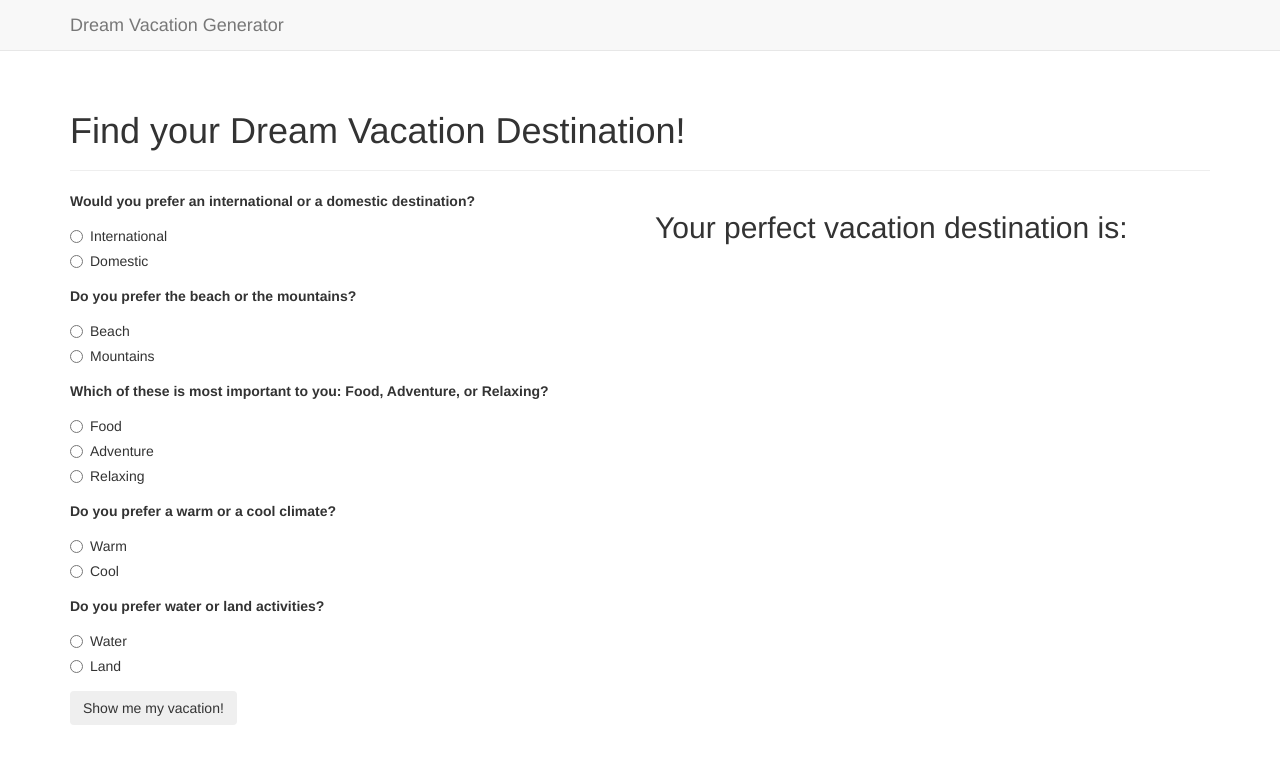
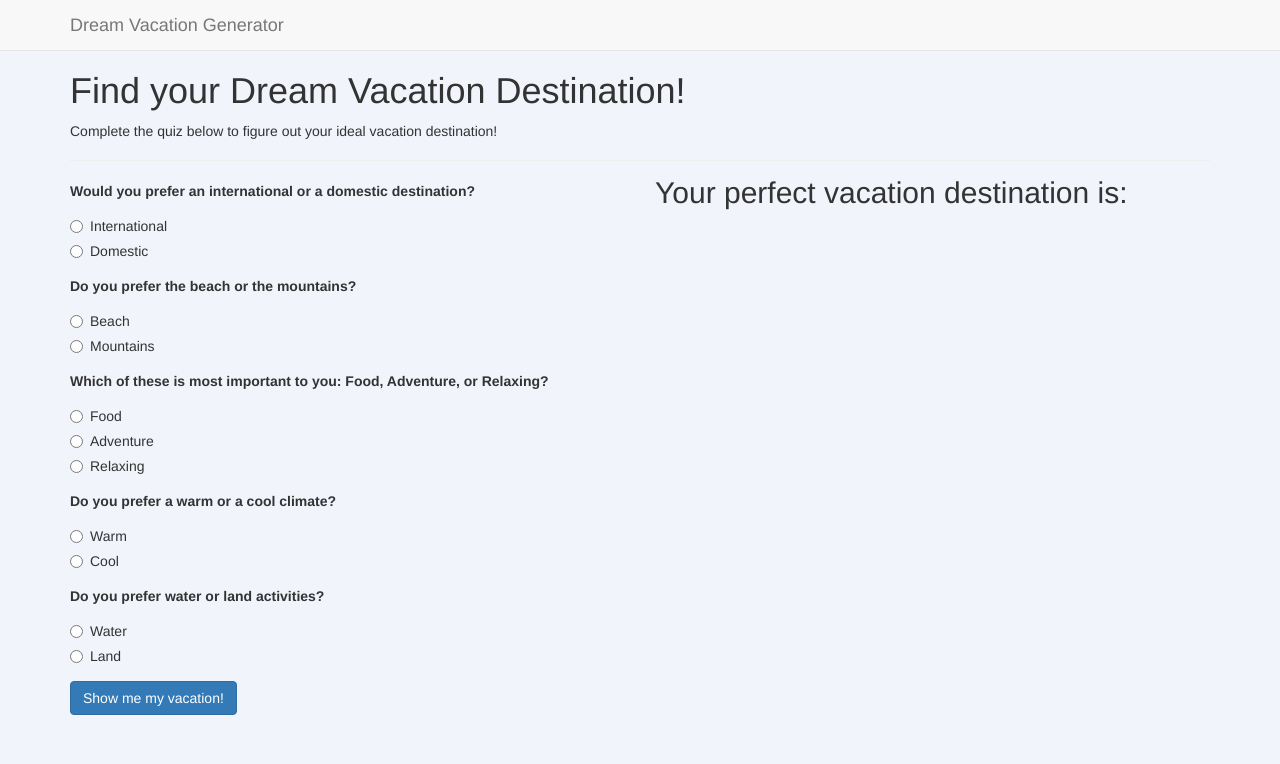
Before and after one commit to marywarrington/jan15-codereview, a plain HTML site: page index.html in a window 1280 px wide. Drawn offline with Linux system fonts and the light colour scheme.

Commit message:
Add small styling in css

```diff
--- a/css/styles.css
+++ b/css/styles.css
@@ -1,3 +1,23 @@
 #nicaragua, #vietnam, #scotland, #iceland, #newzealand, #hawaii, #seattle, #bigsur, #alaska {
   display: none;
 }
+
+button {
+  margin-bottom: 15px;
+}
+
+.page-header {
+  margin-top: -20px;
+}
+
+#destination h2 {
+  margin-top: -5px;
+}
+
+body {
+  background-color: #f2f4fc;
+}
+
+.main{
+  padding-bottom: 20px;
+}
--- a/index.html
+++ b/index.html
@@ -17,9 +17,10 @@
       </div>
     </div>
 <!-- End navbar -->
-    <div class="container">
+    <div class="container main">
       <div class="page-header">
         <h1>Find your Dream Vacation Destination!</h1>
+        <p>Complete the quiz below to figure out your ideal vacation destination!</p>
       </div>
 <!-- Form -->
       <div class="row">
@@ -41,7 +42,6 @@
                   </label>
                 </div>
               </div>
-
               <div class="form-group">
                 <label for="landscape">Do you prefer the beach or the mountains?</label>
                 <div class="radio">
@@ -57,7 +57,6 @@
                   </label>
                 </div>
               </div>
-
               <div class="form-group">
                 <label for="priority">Which of these is most important to you: Food, Adventure, or Relaxing?</label>
                 <div class="radio">
@@ -111,14 +110,14 @@
                   </label>
                 </div>
               </div>
-              <button type="submit" class="btn">Show me my vacation!</button>
+              <button type="submit" class="btn btn-primary">Show me my vacation!</button>
             </form>
           </div>
         </div>
 <!-- End Form -->
         <div class="col-sm-6">
           <div id="destination">
-          <h2>Your perfect vacation destination is:
+            <h2>Your perfect vacation destination is:</h2>
             <div id="nicaragua">
               <h2>Nicaragua!</h2>
               <img src="img/nicaragua.jpg" atl="nicaraguan landscape">
@@ -129,7 +128,8 @@
             </div>
             <div id="newzealand">
               <h2>New Zealand!</h2>
-            <img src="img/newzealand.jpg" atl="new zealand landscape">          </div>
+              <img src="img/newzealand.jpg" atl="new zealand landscape">
+            </div>
             <div id="scotland">
               <h2>Scotland!</h2>
               <img src="img/scotland.jpg" atl="scottish landscape">
--- a/js/scripts.js
+++ b/js/scripts.js
@@ -7,6 +7,7 @@ $(document).ready(function() {
       var priority = $('input[name=priority]:checked').val();
       var climate = $('input[name=climate]:checked').val();
       var activities = $('input[name=activities]:checked').val();
+
 
       if (passport === "international") {
         if (landscape === "beach") {
@@ -140,6 +141,7 @@ $(document).ready(function() {
                     }
                   }
                 }
-  event.preventDefault();
+
+event.preventDefault();
+  });
 });
-});
```
Lines whose indentation alone changed are shown as unchanged.
